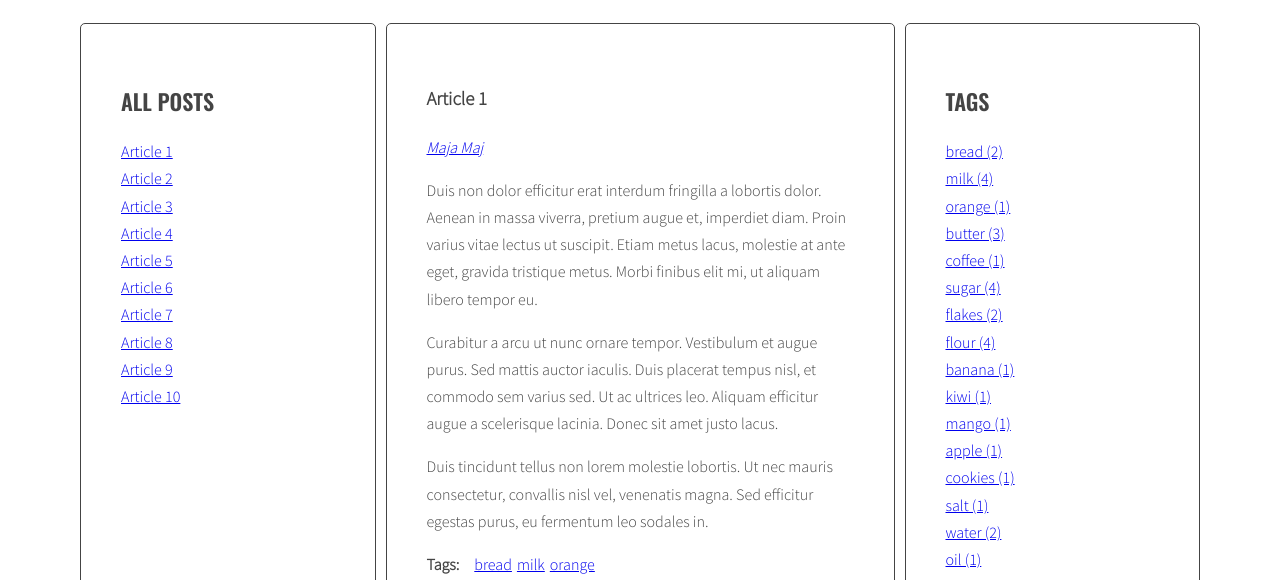
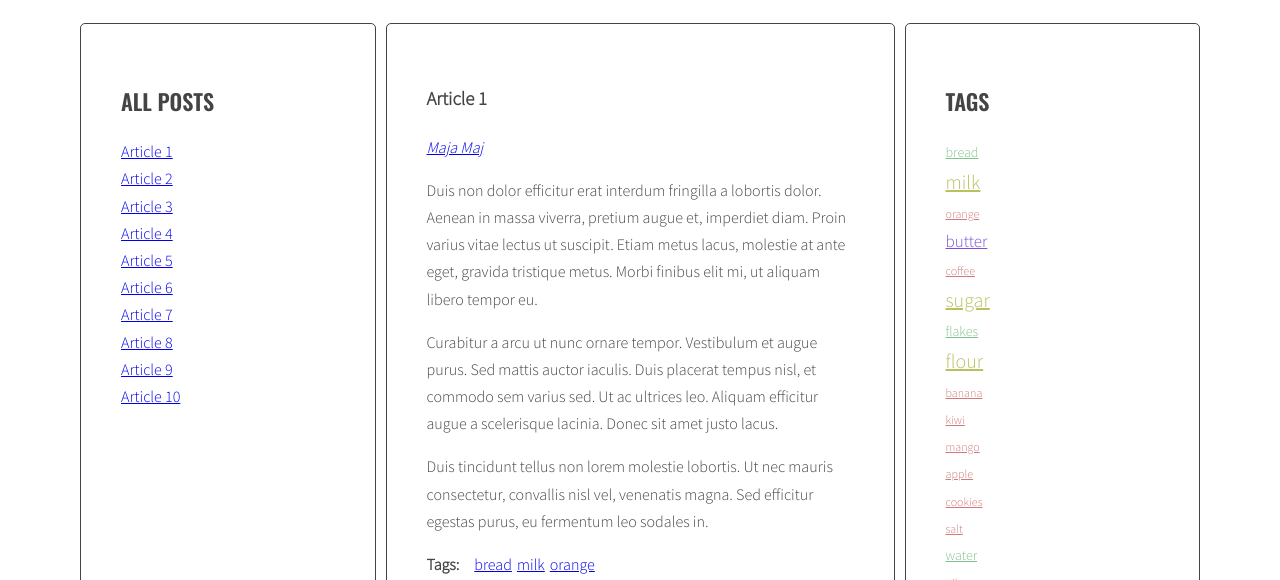
Before and after one commit to MarcinSkowronek27/javascript-blog, a plain HTML site: page index.html in a window 1280 px wide. Shown: the part 220-800 px from the top of the page. Drawn offline with nearby package versions, Linux system fonts and the light colour scheme.

Commit message:
Improvement of cloud of tags

```diff
--- a/js/script.js
+++ b/js/script.js
@@ -102,7 +102,7 @@
     const normalizedCount = count - params.min;
     const normalizedMax = params.max - params.min;
     const percentage = normalizedCount / normalizedMax;
-    const classNumber = Math.floor( percentage * (optCloudClassCount - 1) + 1 );
+    const classNumber = Math.floor( percentage * (optCloudClassCount - 2) + 1 ); /*tutaj zmieniłem z 1 na 2 */
     return optCloudClassPrefix + classNumber;
   }
 
@@ -156,7 +156,7 @@
     /* [NEW] START LOOP: for each tag in allTags: */
     for (let tag in allTags) {
       /* [NEW] generate code of a link and add it to allTagsHTML */
-      allTagsHTML += '<li><a href="#tag-' + tag + '" class="' + calculateTagClass(allTags[tag], tagsParams) + '">' + tag + ' (' + allTags[tag] + ') </a></li>';
+      allTagsHTML += '<li><a href="#tag-' + tag + '" class="' + calculateTagClass(allTags[tag], tagsParams) + '">' + tag + ' </a></li>';
         console.log(allTagsHTML);
     }
     /* [NEW] END LOOP: for each tag in allTags: */
--- a/sass/style.scss
+++ b/sass/style.scss
@@ -123,3 +123,23 @@ body {
         margin: 0 10px 0 0;
     }
 }
+
+.tag-size-1 {
+  font-size: 12px;
+  color: rgb(209, 121, 121);
+}
+
+.tag-size-2 {
+  font-size: 14px;
+  color: rgb(130, 194, 141);
+}
+
+.tag-size-3 {
+  font-size: 17px;
+  color: rgb(121, 80, 218);
+}
+
+.tag-size-4 {
+  font-size: 20px;
+  color: rgb(185, 192, 94);
+}
```
Also changed, not shown: css/style.css, 1 other file.
